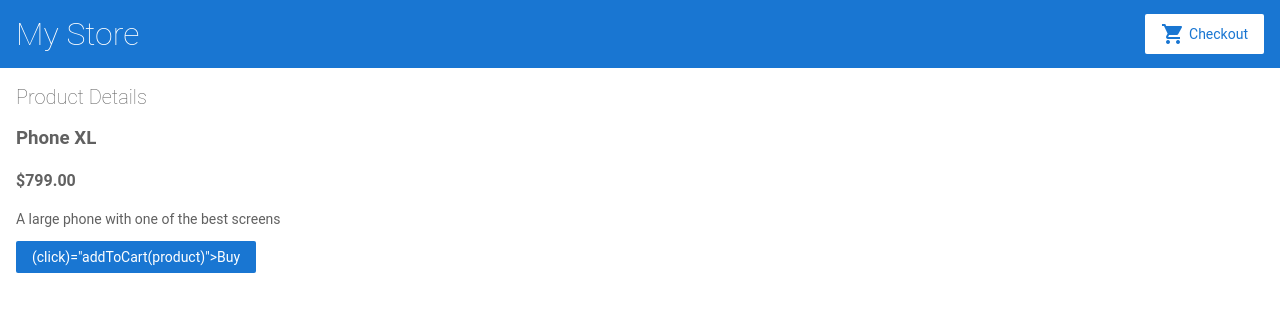
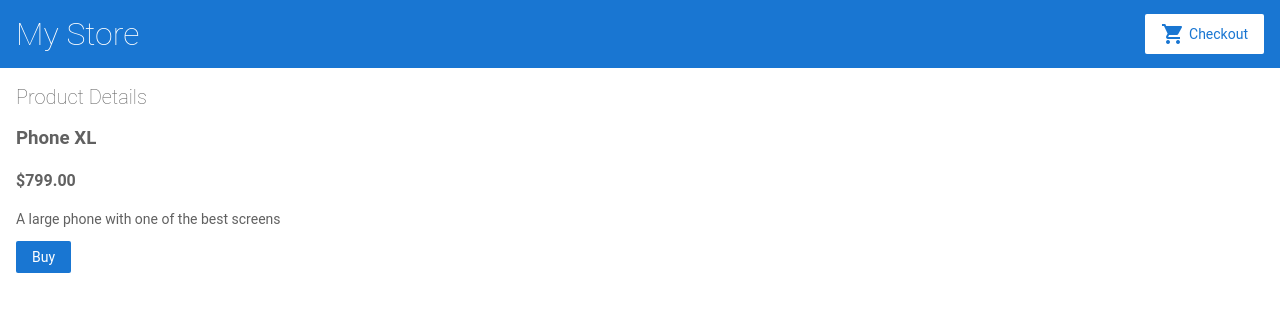
Before and after one commit to maxiTheta/angular-stackblitz, an Angular app: page /products/1 in a window 1280 px wide. Shown: the top 312 px of the page. Built offline with nearby package versions, Linux system fonts and the light colour scheme.

Commit message:
1 file modified

```diff
--- a/src/app/product-details/product-details.component.html
+++ b/src/app/product-details/product-details.component.html
@@ -4,5 +4,5 @@
   <h3>{{ product.name }}</h3>
   <h4>{{ product.price | currency }}</h4>
   <p>{{ product.description }}</p>
-  <button> (click)="addToCart(product)">Buy</button>
+  <button (click)="addToCart(product)">Buy</button>
 </div>
```
